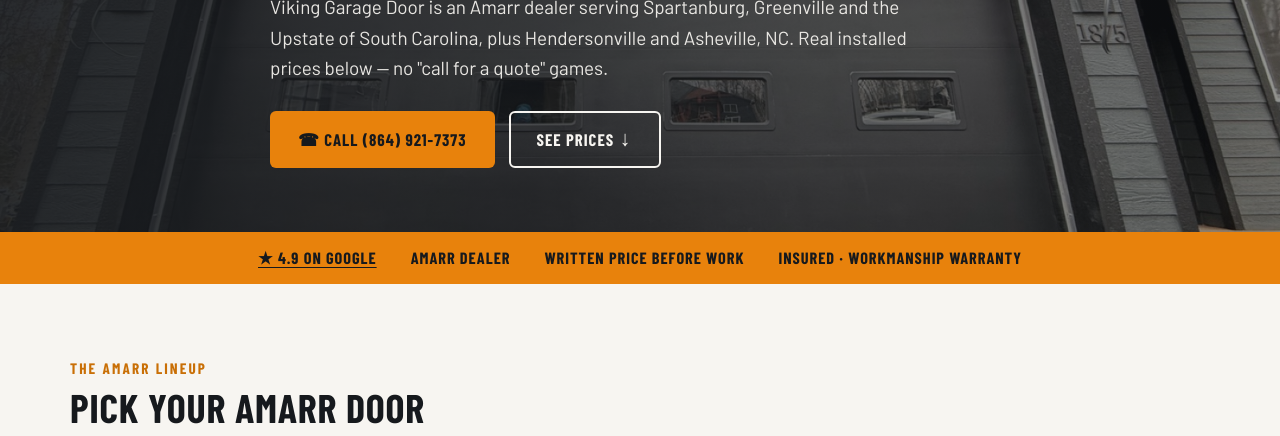
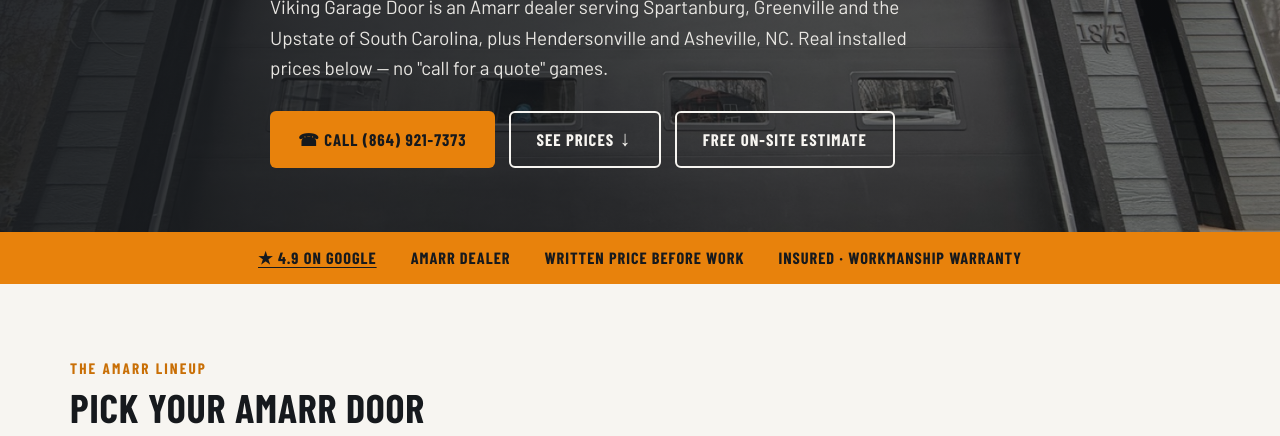
Before and after one commit to vikingdoorservice-ctrl/viking-garage-door-site, a plain HTML site: page brands/amarr/index.html in a window 1280 px wide. Shown: the part 326-762 px from the top of the page. Drawn offline with nearby package versions, Linux system fonts and the light colour scheme.

Commit message:
Amarr page: keep Free Estimate button next to See Prices
Co-Authored-By: Claude Opus 5.5 <noreply@anthropic.com>

```diff
--- a/brands/amarr/index.html
+++ b/brands/amarr/index.html
@@ -50,6 +50,7 @@
     <div class="hero-ctas">
       <a class="btn btn-orange" href="tel:+18649217373">☎ Call (864) 921-7373</a>
       <a class="btn btn-outline" href="#prices">See Prices ↓</a>
+      <a class="btn btn-outline" href="../../contact/">Free On-Site Estimate</a>
     </div>
   </div>
 </section>
```
